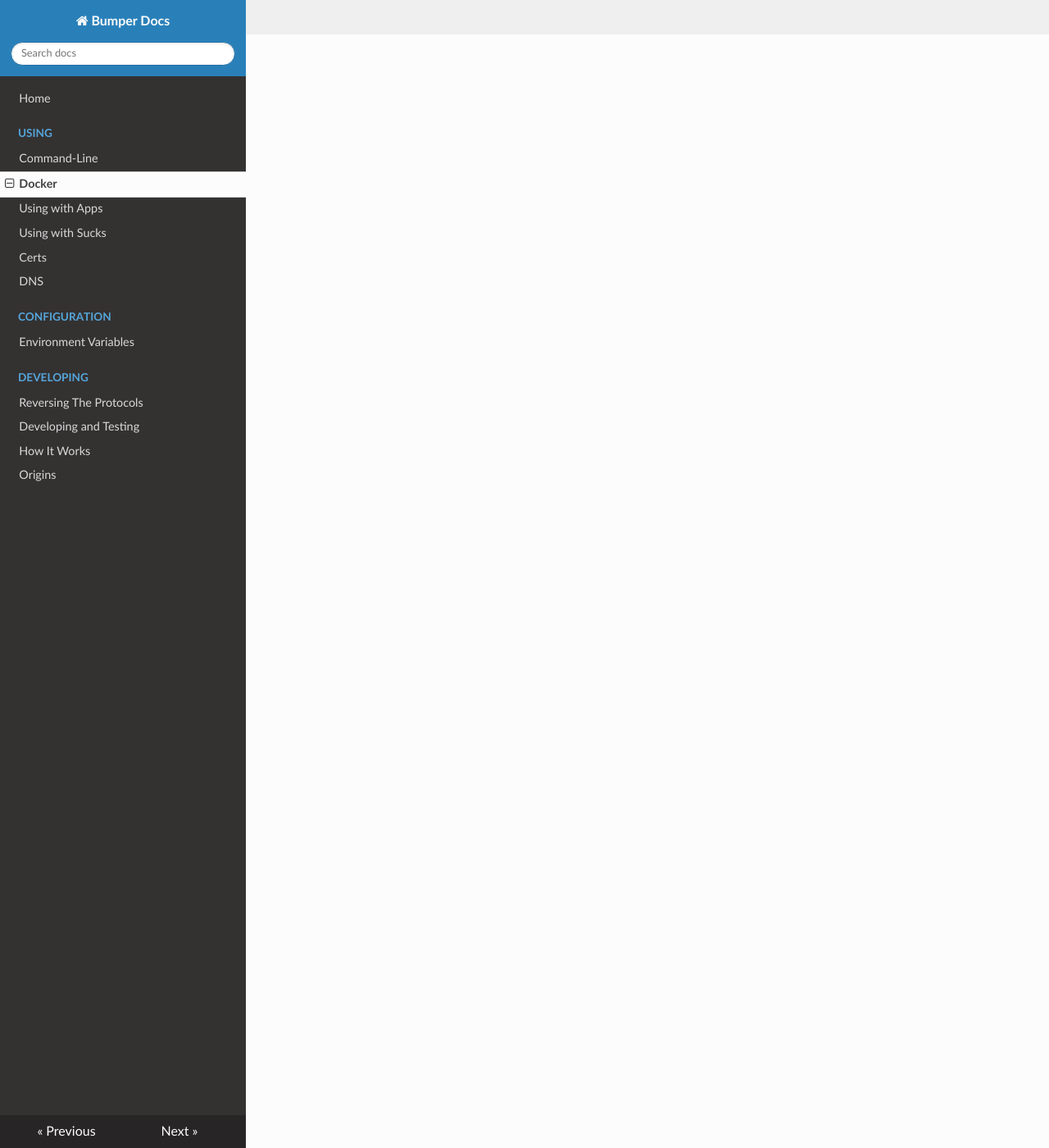
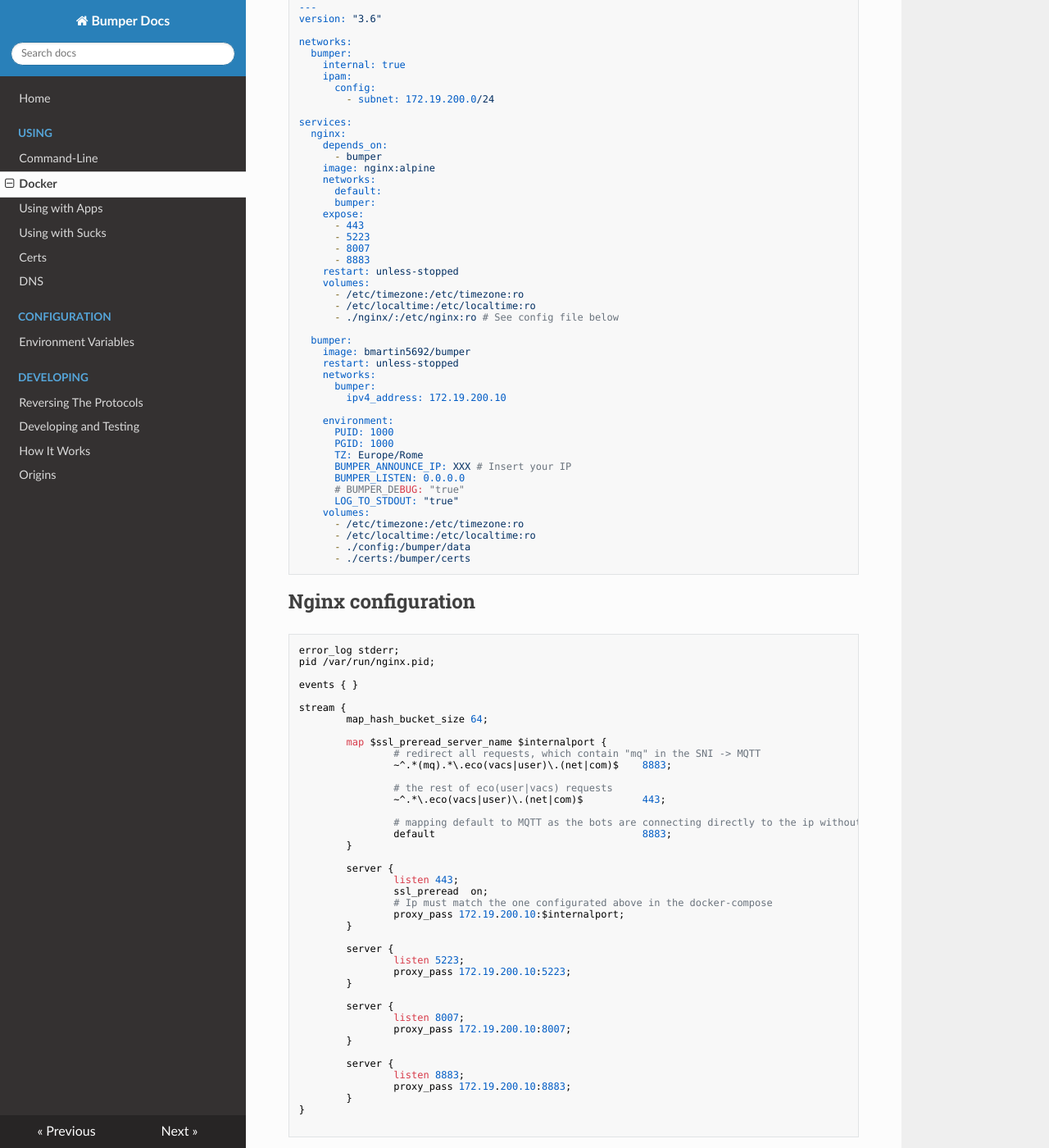
Before and after one commit to bmartin5692/bumper, an MkDocs documentation site: the page built from docs/Docker.md, in a window 1280 px wide and 1400 px high, scrolled down 1358 px. Shown: the whole window at 82% size. Built offline with MkDocs 1.6.1, drawn with Linux system fonts in a browser that asks for light colours; nearby versions of some CDN libraries; some of the changed text lies outside the part shown.

Commit message:
add docker-compose example

`````diff
--- a/docs/Docker.md
+++ b/docs/Docker.md
@@ -42,3 +42,107 @@ Optionally you can map existing directories for logs, data, and certs.
 ````
 docker run -it -e "BUMPER_ANNOUNCE_IP=X.X.X.X" -p 443:443 -p 8007:8007 -p 8883:8883 -p 5223:5223 -v /home/user/bumper/data:/bumper/data --name bumper bmartin5692/bumper
 ````
+
+# Docker-compose
+
+Below a docker-compose example with an nginx proxy, which redirects mqtt traffic on port `443` to port `8883`
+The redirection is required as the app v2+ and robots with a newer firmware are connecting to the mqtt server on port 433.
+
+```yaml
+---
+version: "3.6"
+
+networks:
+  bumper:
+    internal: true
+    ipam:
+      config:
+        - subnet: 172.19.200.0/24
+
+services:
+  nginx:
+    depends_on:
+      - bumper
+    image: nginx:alpine
+    networks:
+      default:
+      bumper:
+    expose:
+      - 443
+      - 5223
+      - 8007
+      - 8883
+    restart: unless-stopped
+    volumes:
+      - /etc/timezone:/etc/timezone:ro
+      - /etc/localtime:/etc/localtime:ro
+      - ./nginx/:/etc/nginx:ro # See config file below
+
+  bumper:
+    image: bmartin5692/bumper
+    restart: unless-stopped
+    networks:
+      bumper:
+        ipv4_address: 172.19.200.10
+
+    environment:
+      PUID: 1000
+      PGID: 1000
+      TZ: Europe/Rome
+      BUMPER_ANNOUNCE_IP: XXX # Insert your IP
+      BUMPER_LISTEN: 0.0.0.0
+      # BUMPER_DEBUG: "true"
+      LOG_TO_STDOUT: "true"
+    volumes:
+      - /etc/timezone:/etc/timezone:ro
+      - /etc/localtime:/etc/localtime:ro
+      - ./config:/bumper/data
+      - ./certs:/bumper/certs
+```
+
+## Nginx configuration
+
+```
+error_log stderr;
+pid /var/run/nginx.pid;
+
+events { }
+
+stream {
+        map_hash_bucket_size 64;
+
+        map $ssl_preread_server_name $internalport {
+                # redirect all requests, which contain "mq" in the SNI -> MQTT
+                ~^.*(mq).*\.eco(vacs|user)\.(net|com)$    8883;
+
+                # the rest of eco(user|vacs) requests
+                ~^.*\.eco(vacs|user)\.(net|com)$          443;
+
+                # mapping default to MQTT as the bots are connecting directly to the ip without SNI
+                default                                   8883;
+        }
+
+        server {
+                listen 443;
+                ssl_preread  on;
+                # Ip must match the one configurated above in the docker-compose
+                proxy_pass 172.19.200.10:$internalport;
+        }
+
+        server {
+                listen 5223;
+                proxy_pass 172.19.200.10:5223;
+        }
+
+        server {
+                listen 8007;
+                proxy_pass 172.19.200.10:8007;
+        }
+
+        server {
+                listen 8883;
+                proxy_pass 172.19.200.10:8883;
+        }
+}
+
+```
`````
